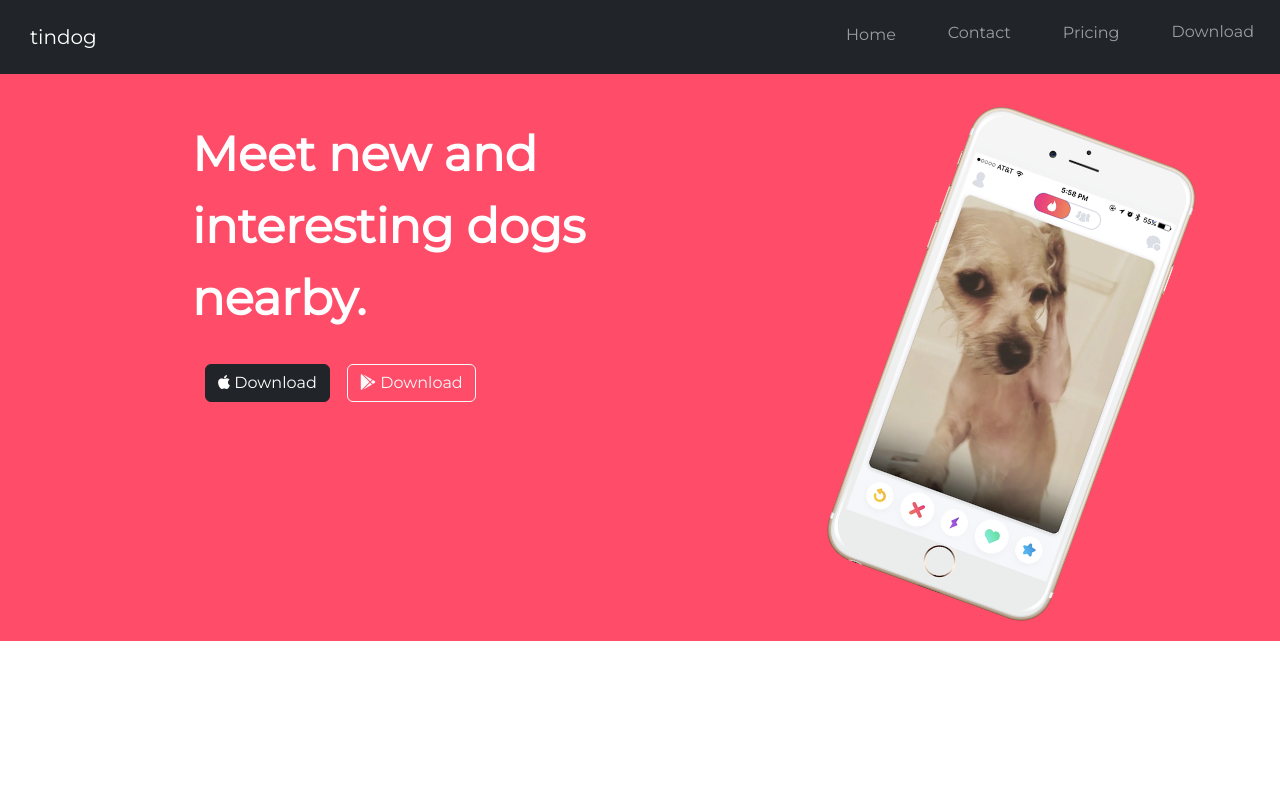
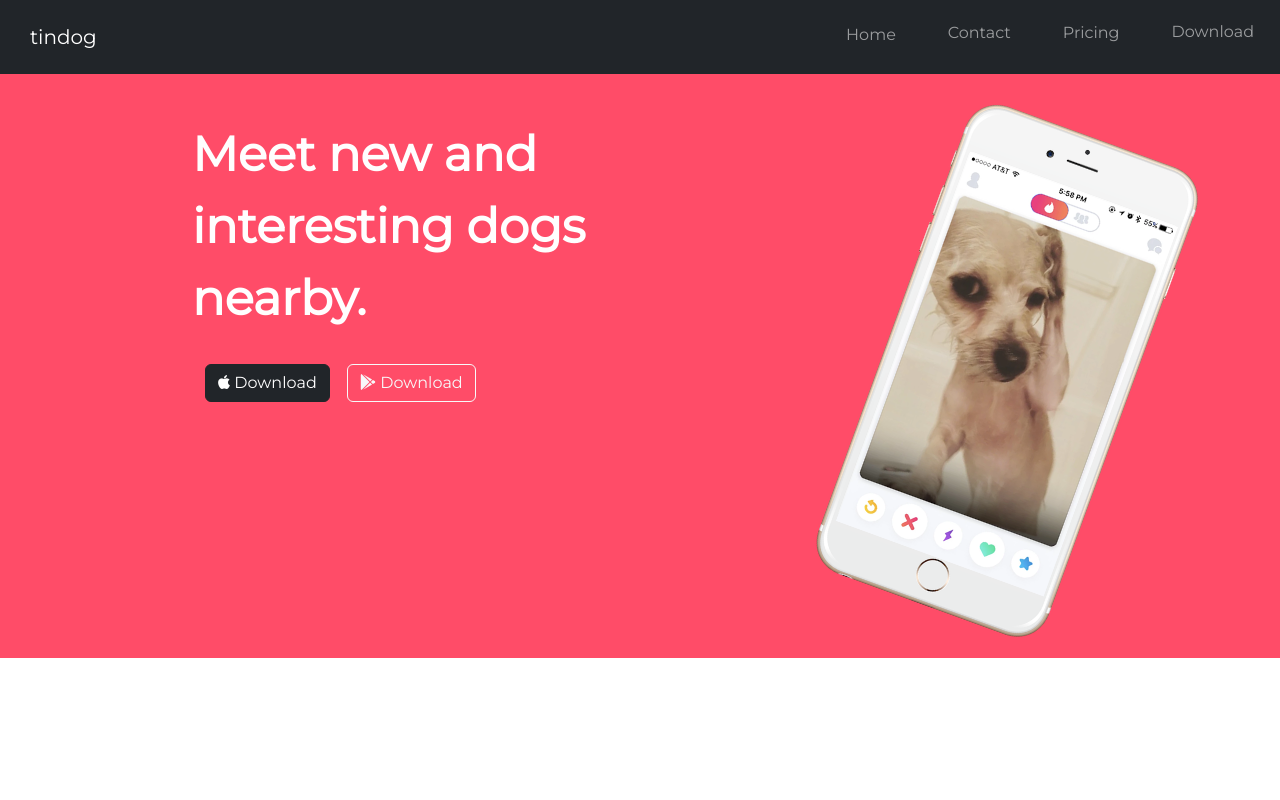
Before and after one commit to abhishekh91/tindog.github.io, a plain HTML site: page index.html in a window 1280 px wide. Shown: the top 800 px of the page. Drawn offline with nearby package versions, Linux system fonts and the light colour scheme.

Commit message:
Update styles.css

```diff
--- a/styles.css
+++ b/styles.css
@@ -95,7 +95,7 @@ p{
 }
 .title-image{
     width: 60%;
-    padding-left:5%;
+    padding-left:3%;
     transform:rotate(20deg);
     margin-left: 50%;
 }
```
